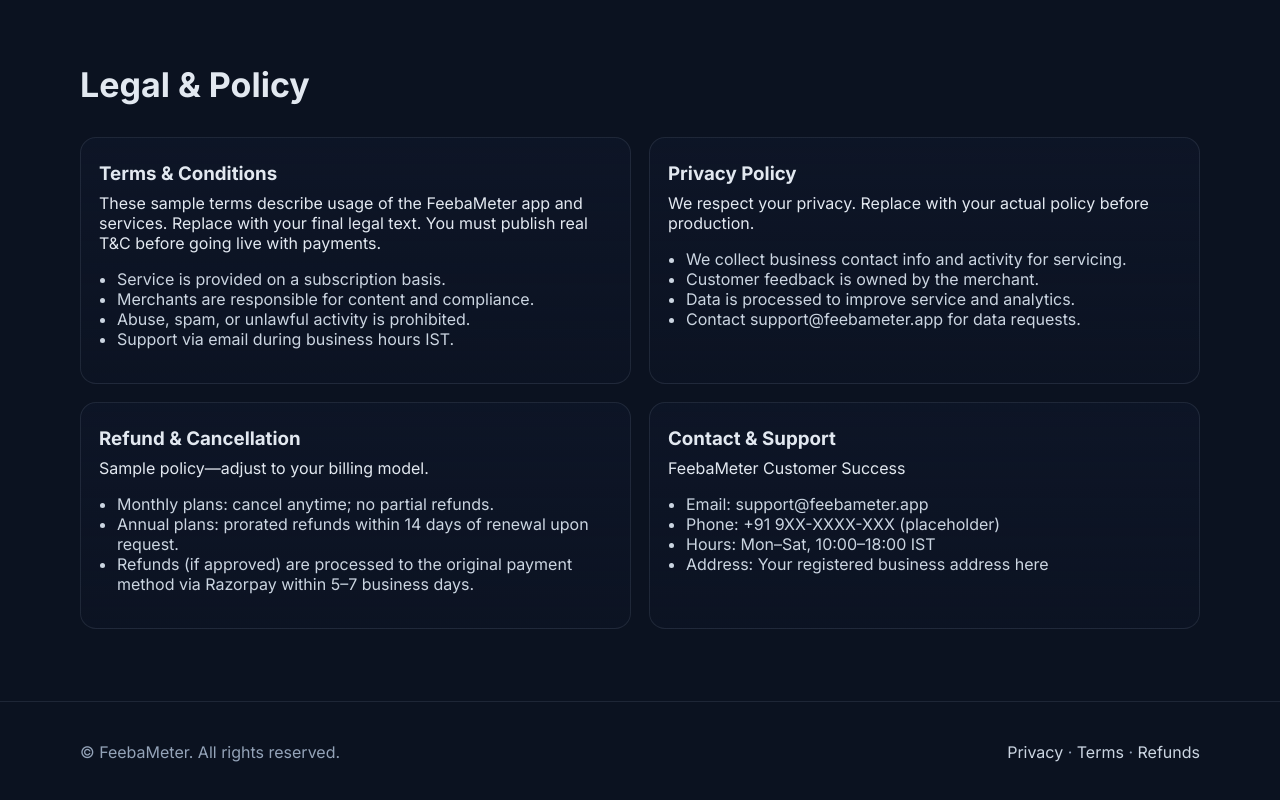
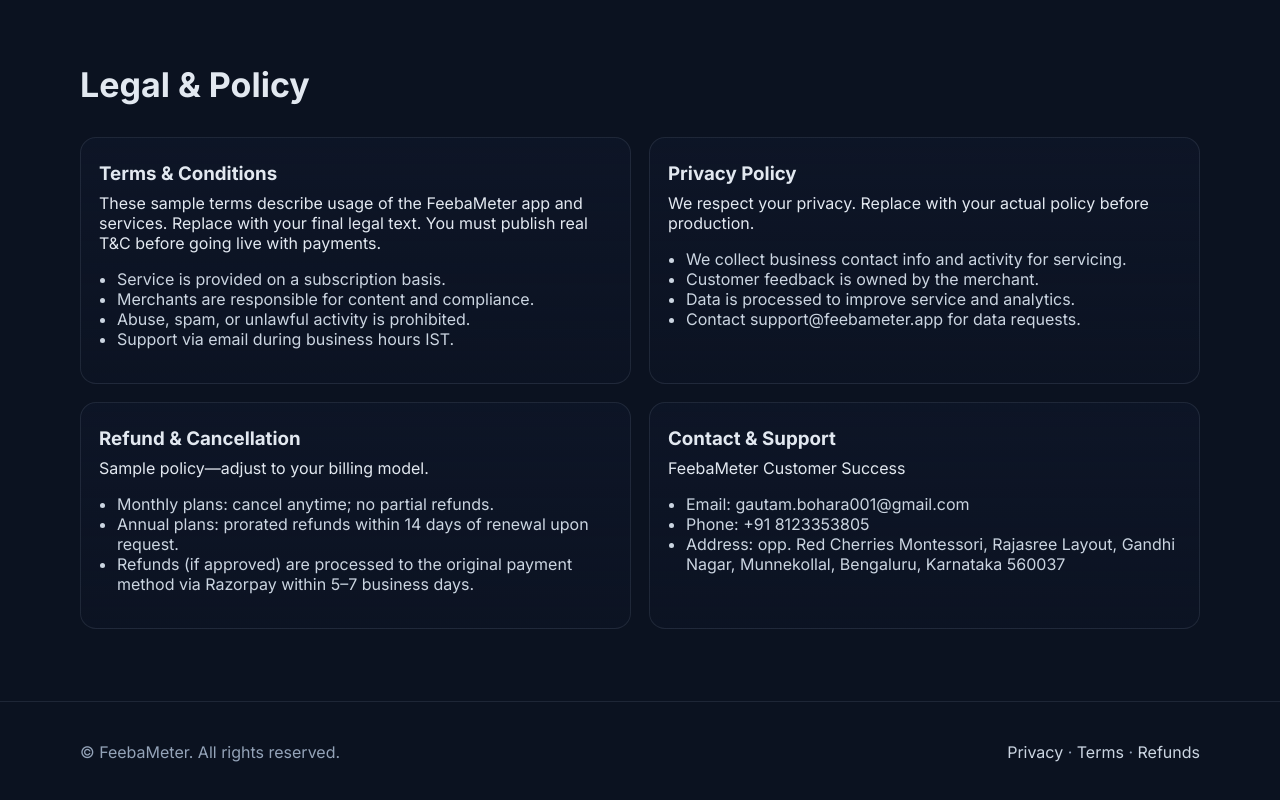
Before and after one commit to Abstra170/Feedback, a plain HTML site: page index.html in a window 1280 px wide. Shown: the part 4315-5115 px from the top of the page. Drawn offline with Linux system fonts and the light colour scheme.

Commit message:
Add files via upload

```diff
--- a/index.html
+++ b/index.html
@@ -1069,13 +1069,16 @@
             <ul class="mt-2">
               <li>
                 Email:
-                <a href="mailto:support@feebameter.app"
-                  >support@feebameter.app</a
+                <a href="gautam.bohara001@gmail.com"
+                  >gautam.bohara001@gmail.com</a
                 >
               </li>
-              <li>Phone: +91 9XX-XXXX-XXX (placeholder)</li>
-              <li>Hours: Mon–Sat, 10:00–18:00 IST</li>
-              <li>Address: Your registered business address here</li>
+              <li>Phone: +91 8123353805</li>
+              <!-- <li>Hours: Mon–Sat, 10:00–18:00 IST</li> -->
+              <li>
+                Address: opp. Red Cherries Montessori, Rajasree Layout, Gandhi
+                Nagar, Munnekollal, Bengaluru, Karnataka 560037
+              </li>
             </ul>
           </div>
         </div>
```
